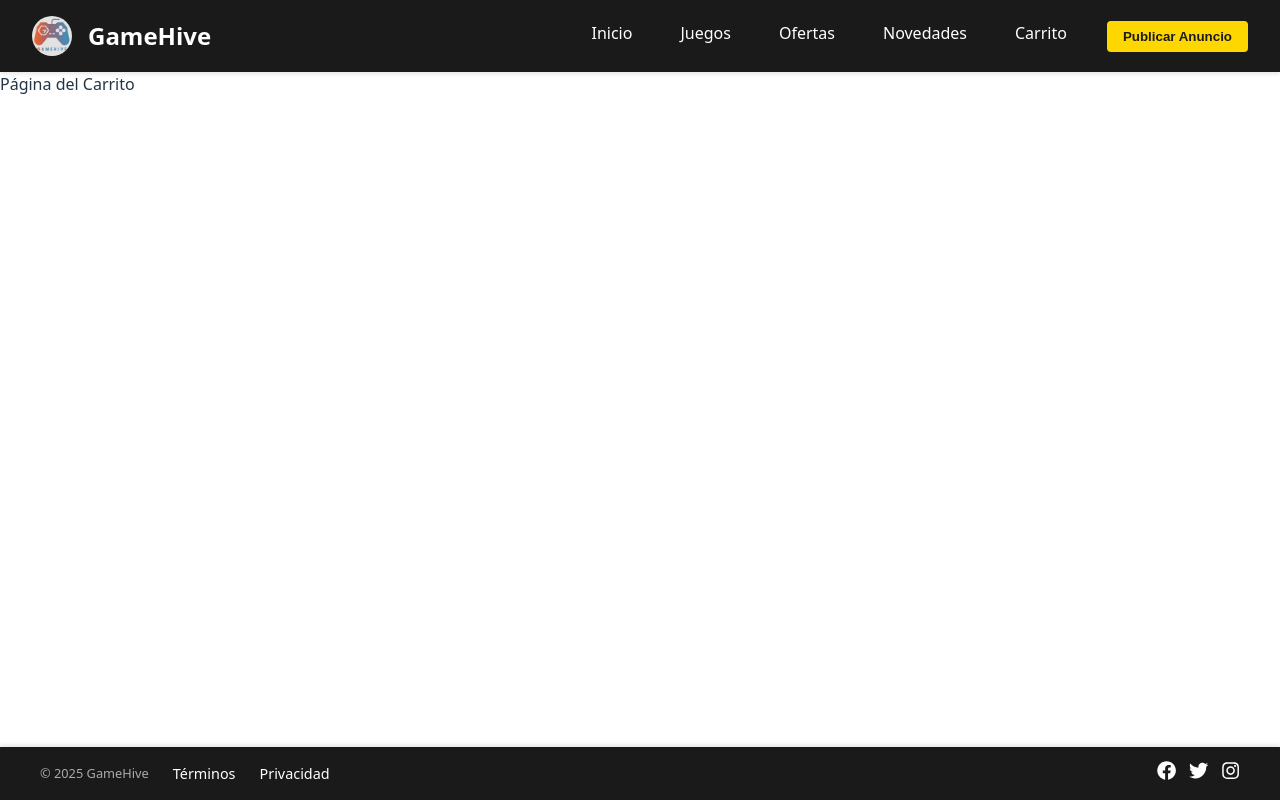
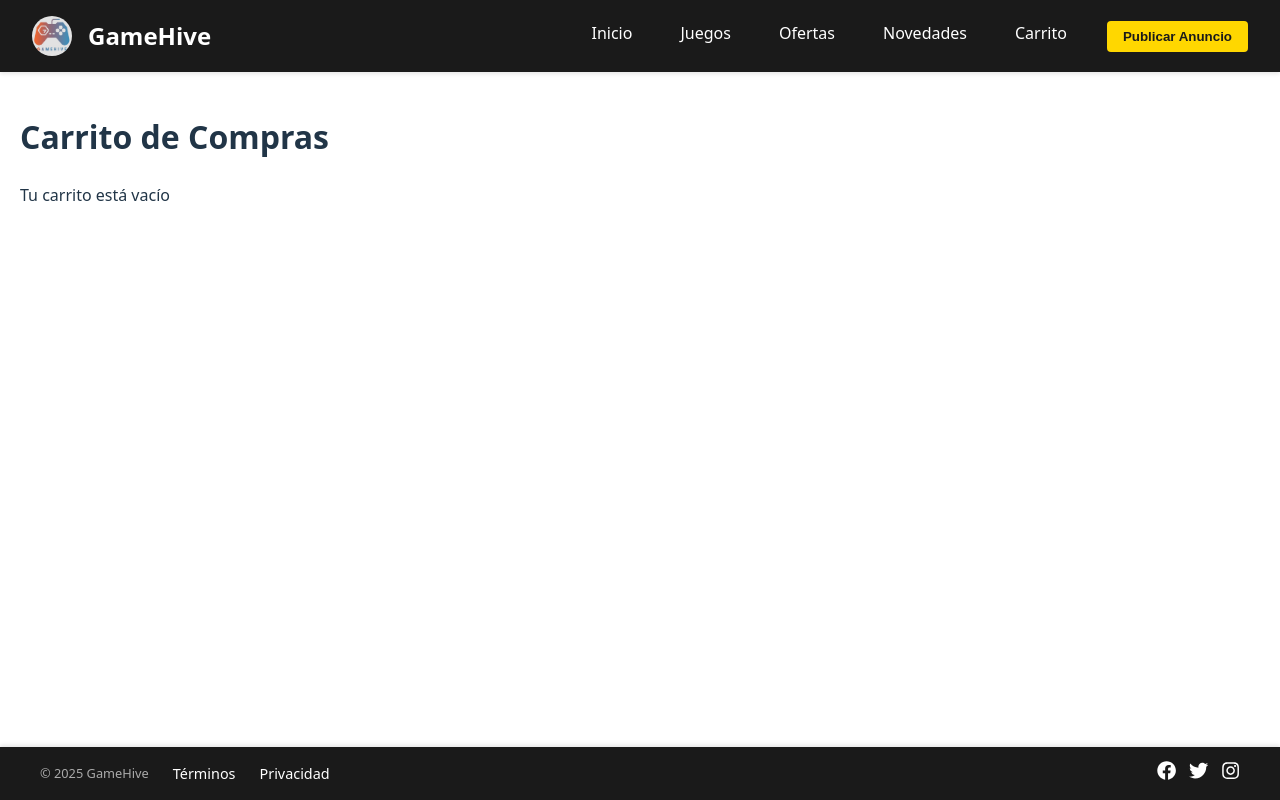
Before and after one commit to saudlari/gameHive, a React (Vite) app: page /carrito in a window 1280 px wide. Built offline with nearby package versions, Linux system fonts and the light colour scheme.

Commit message:
producto agregado al carrito

```diff
--- a/package.json
+++ b/package.json
@@ -17,7 +17,8 @@
     "react": "^19.0.0",
     "react-dom": "^19.0.0",
     "react-icons": "^5.5.0",
-    "react-router-dom": "^7.3.0"
+    "react-router-dom": "^7.3.0",
+    "yarn": "^1.22.22"
   },
   "devDependencies": {
     "@eslint/js": "^9.21.0",
--- a/src/App.jsx
+++ b/src/App.jsx
@@ -4,13 +4,15 @@ import Header from './components/header/Header';
 import Footer from './components/footer/Footer';
 import Home from './pages/home/Home';
 import Novedades from './pages/news/NewProduct';
+import Carrito from './pages/carrito/Carrito'; // Ajusta la ruta según tu estructura de archivos
+import { CartProvider } from './CartContext';
 
 const Juegos = () => <div>Página de Juegos</div>;
 const Ofertas = () => <div>Página de Ofertas</div>;
-const Carrito = () => <div>Página del Carrito</div>;
 
 function App() {
   return (
+    <CartProvider>
       <Router>
         <Header />
         <main>
@@ -19,11 +21,12 @@ function App() {
             <Route path="/juegos" element={<Juegos />} />
             <Route path="/ofertas" element={<Ofertas />} />
             <Route path="/novedades" element={<Novedades />} />
-          <Route path="/carrito" element={<Carrito />} />
+            <Route path="/carrito" element={<Carrito />} /> {/* Ruta del carrito */}
           </Routes>
         </main>
         <Footer />
       </Router>
+    </CartProvider>
   );
 }
 
--- /dev/null
+++ b/src/CartContext.jsx
@@ -0,0 +1,19 @@
+import React, { createContext, useState, useContext } from 'react';
+
+const CartContext = createContext();
+
+export const useCart = () => useContext(CartContext);
+
+export const CartProvider = ({ children }) => {
+  const [cart, setCart] = useState([]);
+
+  const addToCart = (game) => {
+    setCart((prevCart) => [...prevCart, game]);
+  };
+
+  return (
+    <CartContext.Provider value={{ cart, addToCart }}>
+      {children}
+    </CartContext.Provider>
+  );
+};
--- a/src/components/gameModal/GameModal.jsx
+++ b/src/components/gameModal/GameModal.jsx
@@ -1,13 +1,25 @@
+import React from 'react';
 import PropTypes from 'prop-types';
 import ContactForm from '../contactForm/ContacForm.jsx';
 import './GameModal.css';
+import { useCart } from "../../CartContext.jsx";
+import { useNavigate } from 'react-router-dom';
 
 function GameModal({ game, onClose }) {
+  const { addToCart } = useCart();
+  const navigate = useNavigate();
+
   if (!game) return null;
+
+  const handleBuy = () => {
+    addToCart(game);
+    onClose();
+    navigate('/carrito'); // Redirige a la página del carrito
+  };
 
   return (
     <div className="modal-backdrop" onClick={onClose}>
-      <div className="modal-content" onClick={e => e.stopPropagation()}>
+      <div className="modal-content" onClick={(e) => e.stopPropagation()}>
         <button className="modal-close" onClick={onClose}>×</button>
         <div className="modal-header">
           <h2>{game.title}</h2>
@@ -25,7 +37,7 @@ function GameModal({ game, onClose }) {
           </div>
         </div>
         <div className="modal-footer">
-          <button className="buy-button">Comprar</button>
+          <button className="buy-button" onClick={handleBuy}>Comprar</button>
         </div>
       </div>
     </div>
--- /dev/null
+++ b/src/pages/carrito/Carrito.jsx
@@ -0,0 +1,30 @@
+import React from 'react';
+import { useCart } from '../../CartContext';
+
+const Carrito = () => {
+  const { cart } = useCart();
+
+  return (
+    <div style={{ padding: '20px' }}>
+      <h1>Carrito de Compras</h1>
+      {cart.length === 0 ? (
+        <p>Tu carrito está vacío</p>
+      ) : (
+        <ul style={{ listStyleType: 'none', padding: 0 }}>
+          {cart.map((item, index) => (
+            <li key={index} style={{ display: 'flex', alignItems: 'center', marginBottom: '10px' }}>
+              <img
+                src={item.image}
+                alt={item.title}
+                style={{ width: '50px', height: '50px', marginRight: '10px' }}
+              />
+              <span>{item.title} - ${item.price}</span>
+            </li>
+          ))}
+        </ul>
+      )}
+    </div>
+  );
+};
+
+export default Carrito;
```
Also changed, not shown: .pnp.cjs, 2 other files (tests, documents, lock files or other folders). Lines whose indentation alone changed are shown as unchanged.
